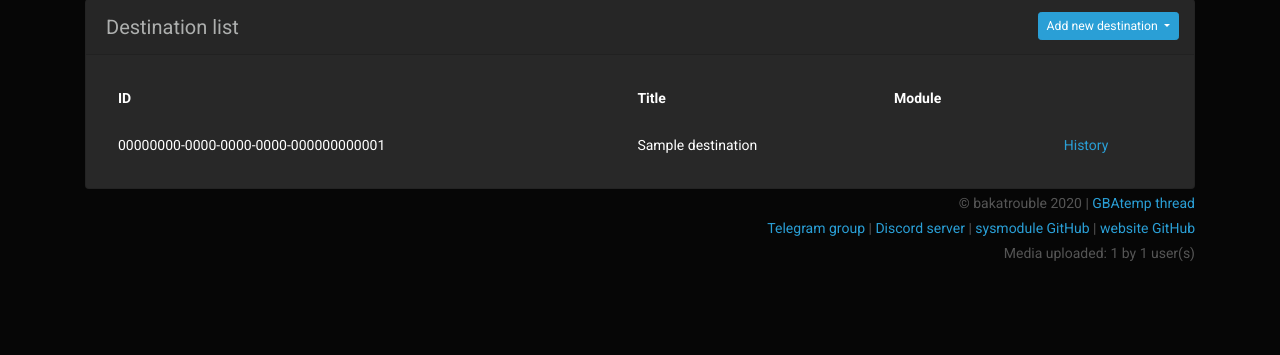
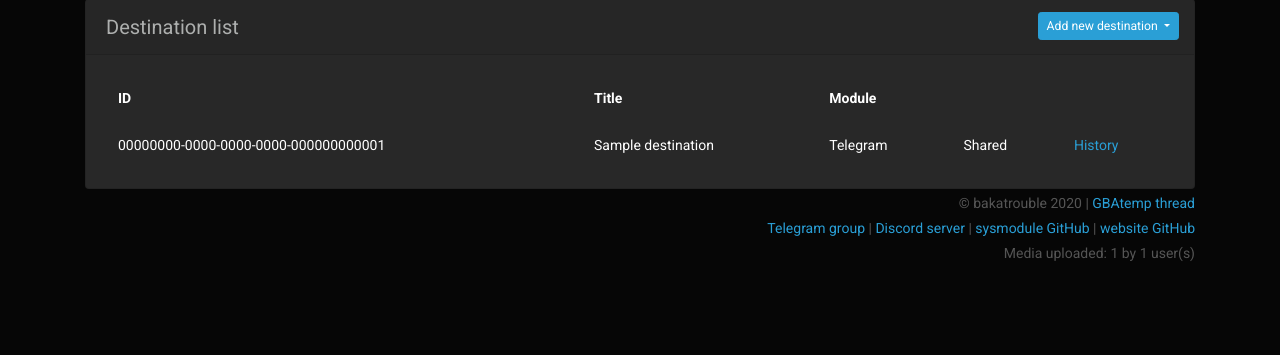
Before and after one commit to bakatrouble/sys-screenuploader-web, a Django app: template app/templates/cabinet/destination_list.html in a window 1280 px wide. Shown: the part 54-409 px from the top of the page. Run offline with Django 3.2, Linux system fonts and the light colour scheme; tables that the repository leaves empty hold one stand-in row (values such as "Sample post"); the template is opened without the code that fills it: values that come from a table or form of the project are taken from there, most other values are stand-ins (such as "Sample title", 1, 10 or a date in 2020); parts of the project's set-up code (start-up, migrations or seed data) failed here and were passed over; some libraries are stand-ins or nearby versions.

Commit message:
add "shared" text for shared destinations

```diff
--- a/app/templates/cabinet/destination_list.html
+++ b/app/templates/cabinet/destination_list.html
@@ -41,6 +41,8 @@
                         <td>
                             {% if destination.owner == request.user %}
                                 <a href="{% url 'destination_edit' pk=destination.pk %}">Configure</a>
+                            {% else %}
+                                Shared
                             {% endif %}
                         </td>
                         <td><a href="{% url 'destination_history' pk=destination.pk %}">History</a></td>
```
